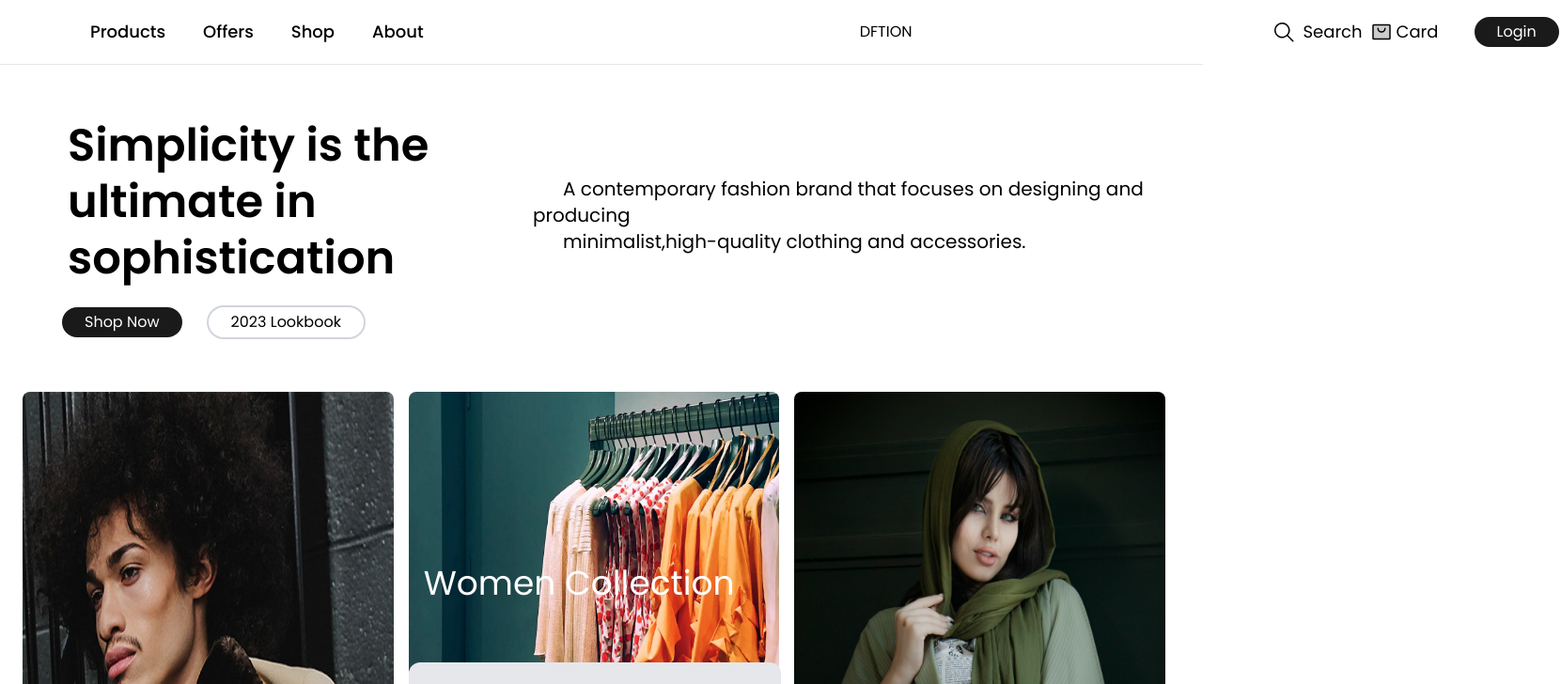
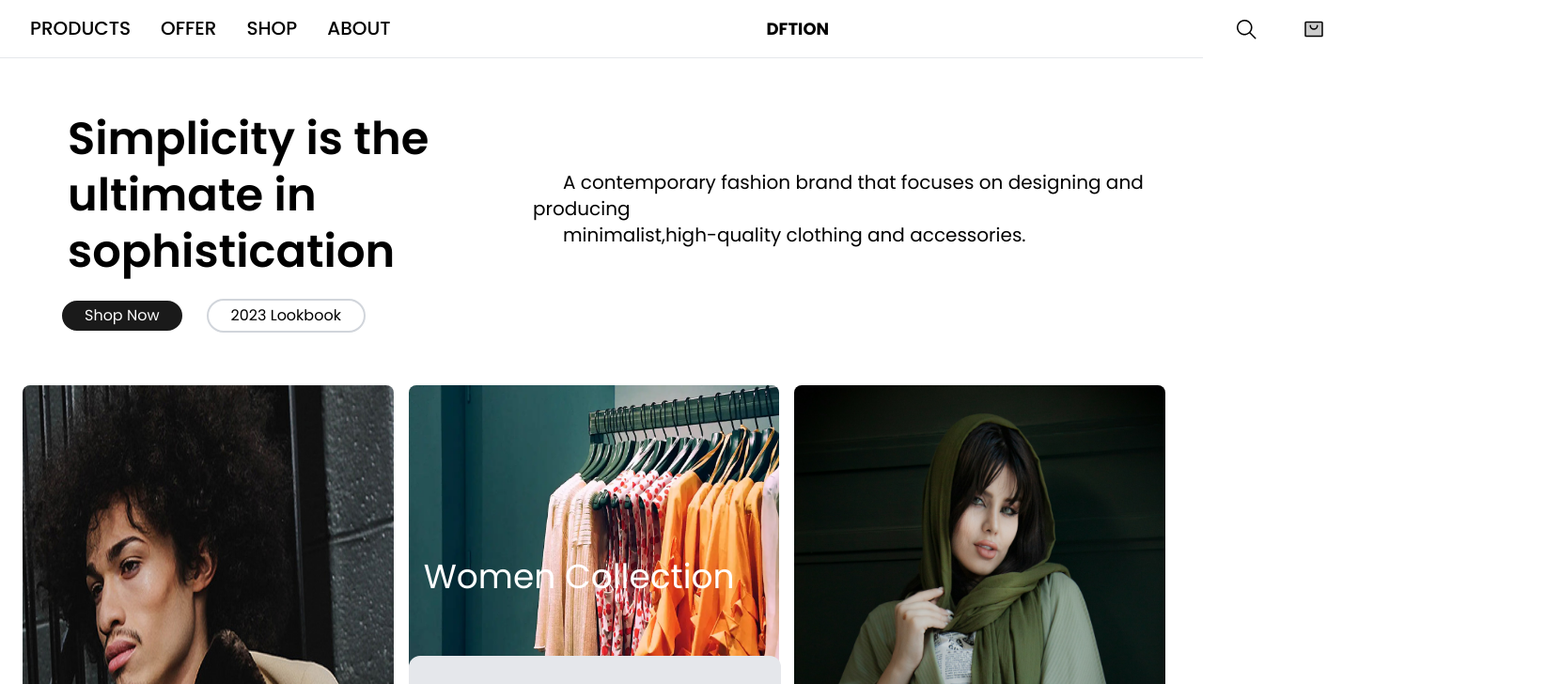
Before and after one commit to Anbumaheshwari/test-repo, a React (Vite) app: page / in a window 1280 px wide. Shown: the top 728 px of the page at 94% size, 1661 px wide, since content can reach past the window. Built offline with nearby package versions, Linux system fonts and the light colour scheme.

Commit message:
Update Navbar.jsx

```diff
--- a/src/Components/Navbar.jsx
+++ b/src/Components/Navbar.jsx
@@ -5,79 +5,50 @@ import { PiShoppingBagDuotone } from "react-icons/pi";
 import Button from '../Layout/Button';
 
 const Navbar = () => {
-  const [menu, setMenu] = useState(false);
 
-  const handleChange = () => {
-    setMenu(!menu);
-  };
 
-  const closeMenu = () => {
-    setMenu(false);
-  };
+
  return (
 
         <header className='flex  items-center border-b border-gray-200 bg-white  p-4'>
-        <nav className='px-20 md:flex flex-row items-center text-lg font-medium gap-10'>
-        <Link
-        to="products"
-        spy={true}
-        smooth={true}
-        duration={500}
-        className="group relative inline-block cursor-pointer hover:text-primarycolor">
-        Products
-        </Link>
-        <Link
-        to="offers"
-        spy={true}
-        smooth={true}
-        duration={500}
-        className="group relative inline-block cursor-pointer hover:text-primarycolor">
-        Offers
-        </Link>
-        <Link
-        to="offers"
-        spy={true}
-        smooth={true}
-        duration={500}
-        className="group relative inline-block cursor-pointer hover:text-primarycolor">
-        Shop
-        </Link>
-        <Link
-         to="offers"
-         spy={true}
-         smooth={true}
-         duration={500}
-         className="group relative inline-block cursor-pointer hover:text-primarycolor">
-          About
-          </Link>
+        <nav className='text-lg font-medium gap-10'>
+        <ul class="md:flex md:items-center z-[-1] md:z-auto md:static absolute bg-white w-full left-0 md:w-auto md:py-0 py-4 md:pl-0 pl-7 md:opacity-100 opacity-0 top-[-400px] transition-all ease-in duration-500">
+      <li class="mx-4 my-6 md:my-0">
+        <a href="#" class="text-xl hover:text-primarycolor duration-500">PRODUCTS</a>
+      </li>
+      <li class="mx-4 my-6 md:my-0">
+        <a href="#" class="text-xl hover:text-primarycolor duration-500">OFFER</a>
+      </li>
+      <li class="mx-4 my-6 md:my-0">
+        <a href="#" class="text-xl hover:text-primarycolor duration-500">SHOP</a>
+      </li>
+      <li class="mx-4 my-6 md:my-0">
+        <a href="#" class="text-xl hover:text-primarycolor duration-500">ABOUT</a>
+      </li>
+      </ul>
         </nav>
         <div>
-        <span className='mx-96'>
+        <span className='mx-96 text-lg font-bold'>
           DFTION
         </span>
         </div>
 
+       <div className='mx-12'>
+      <span >
+          <GoSearch className='cursor-pointer hover:text-primarycolor' size={24}/>
 
-      <span >
-          <GoSearch className='cursor-pointer' size={24}/>
           </span>
+          </div>
+
 
         <div>
-          <h1 className='text-lg mx-2 cursor-pointer hover:text-primarycolor'>Search</h1>
-        </div>
-        <div>
         <span>
-          <PiShoppingBagDuotone className='cursor-pointer' size={24}/>
+          <PiShoppingBagDuotone className='cursor-pointer hover:text-primarycolor ' size={24}/>
           </span>
         </div>
-       <div className='mx-1'>
-          <h1 className='text-lg cursor-pointer hover:text-primarycolor'>
-            Card
-          </h1>
-        </div>
-        <div className='mx-8 hidden lg:flex'>
-          <Button title='Login'/>
-        </div>
+
+
+
 
 
 
```
